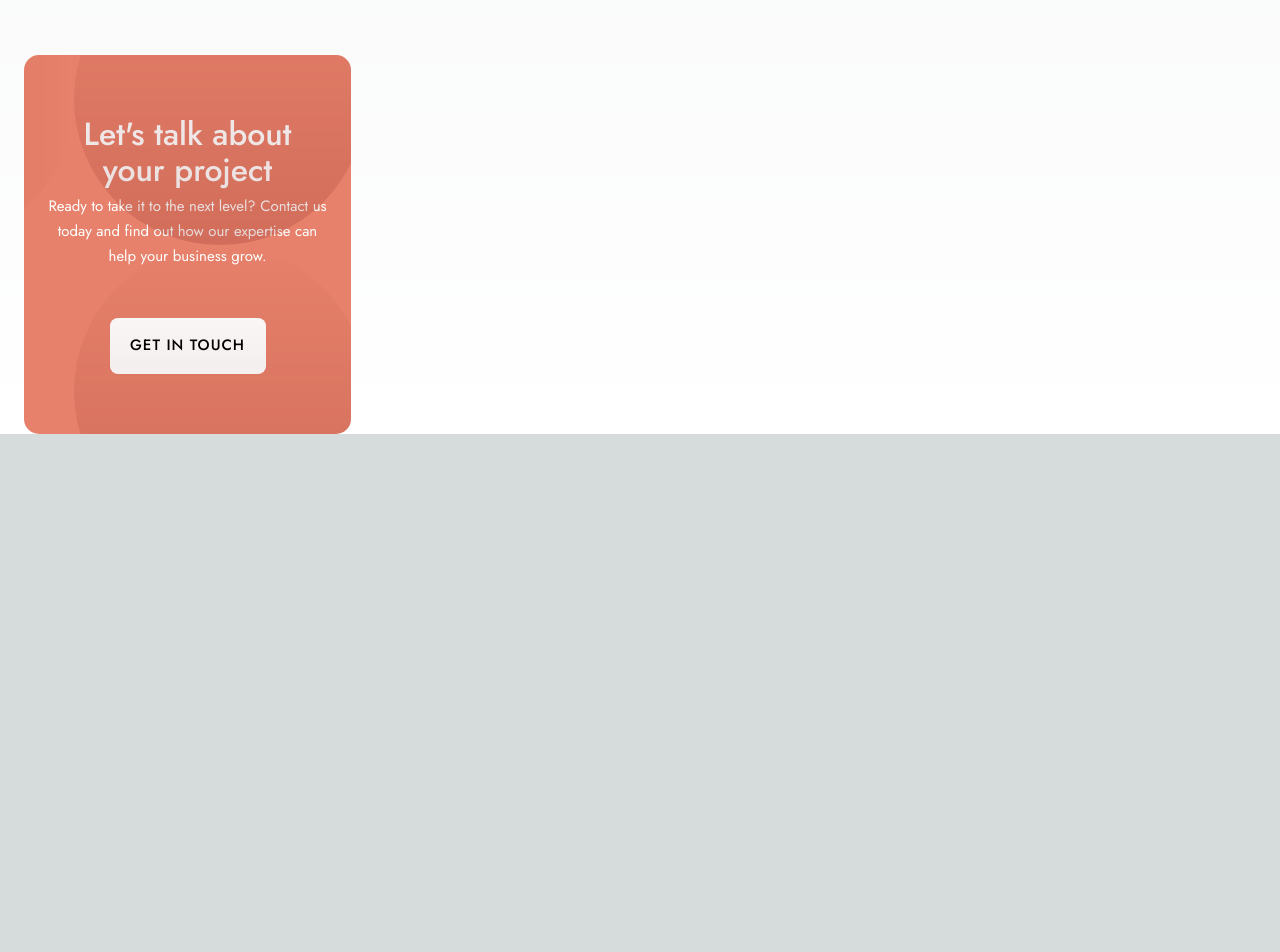
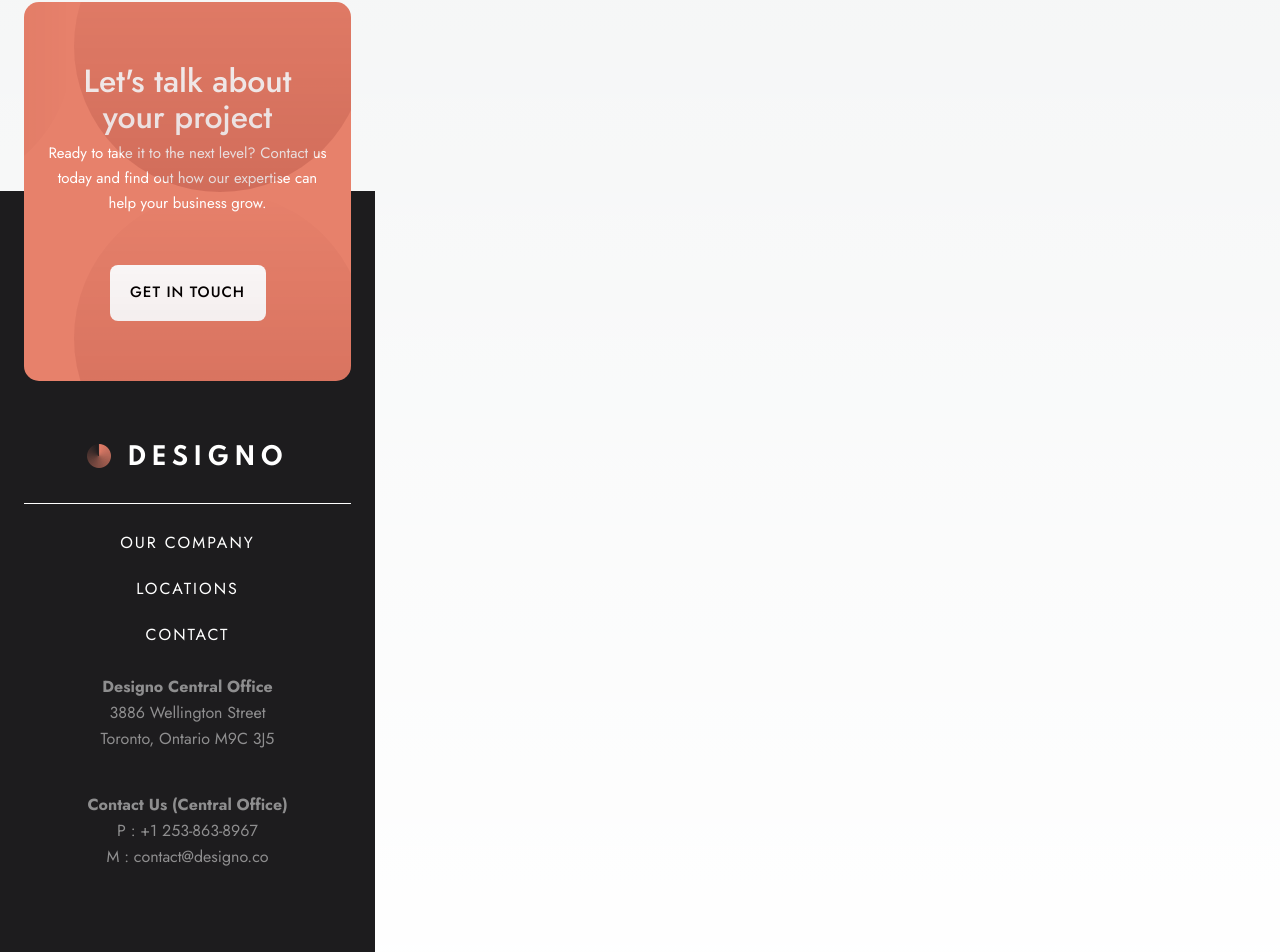
Before and after one commit to arlongoria93/designo-multipage-frontend-mentor, a Next.js app: page / in a window 1280 px wide. Shown: the part 3373-4325 px from the top of the page. Before the commit the page ends 3807 px from the top, so only its background shows below. Built offline with nearby package versions, Linux system fonts and the light colour scheme.

Commit message:
update page.js

```diff
--- a/src/app/page.js
+++ b/src/app/page.js
@@ -1,3 +1,4 @@
+import Image from "next/image";
 import Navbar from "@/components/Navbar/navbar";
 import Hero from "@/components/Hero/Hero";
 import MobileCardLink from "@/components/MobileCardLink/MobileCardLink";
@@ -6,7 +7,6 @@ import {
   IllustrationFriendly,
   IllustrationPassionate,
   IllustrationResourceful,
-  BackgroundPatternThreeCircles,
   BackgroundPatternDesignPagesIntroMobile,
 } from "@/components/svgs";
 
@@ -23,7 +23,7 @@ export default function Home() {
   return (
     <>
       <Navbar /> <Hero />
-      <div className="w-[375px] h- mt-[120px]">
+      <div className="w-[375px]  mt-[120px]">
         <div className="flex flex-col gap-[24px] items-center">
           {mobileCardLinks.map((image) => (
             <MobileCardLink
@@ -76,8 +76,9 @@ export default function Home() {
                 give them the best experience a company can provide.
               </p>
             </div>
-            <div className="mt-[119px] gap-[49px]  bg-[#E7816B] h-[379px] w-[327px] items-center justify-center rounded-[15px] flex flex-col overflow-hidden relative">
-              {/* flip image horizontaly  */}
+          </div>
+          <div className="w-[375px] mt-[311px] flex flex-col items-center  bg-[#1D1C1E] h-[815px]">
+            <div className="mt-[-189px] gap-[49px]  bg-[#E7816B] h-[379px] w-[327px] items-center justify-center rounded-[15px] flex flex-col overflow-hidden absolute">
               <BackgroundPatternDesignPagesIntroMobile className="w-[876px] -translate-x-[260px] h-[584px]   absolute" />
               <div className="flex flex-col text-center w-[279px] gap-[6px]">
                 <h1 className="text-[32px] font-medium leading-9 text-white">
@@ -92,6 +93,33 @@ export default function Home() {
                 GET IN TOUCH
               </button>
             </div>
+            <div className="mt-[253px] h-[498px] flex flex-col w-full items-center gap-[32px]">
+              <Image
+                src="/assets/shared/desktop/logo-light.png"
+                width={202}
+                height={27}
+                alt="logo"
+              />
+              <div className="w-[327px] h-[1px] bg-[#fff]"></div>
+              <div className="flex flex-col items-center gap-[32px] text-white leading-[14px] tracking-[2px]">
+                <h1>OUR COMPANY</h1>
+                <h1>LOCATIONS</h1>
+                <h1>CONTACT</h1>
+              </div>
+              <div className="flex flex-col w-full gap-[40px]">
+                <div className="flex flex-col items-center leading-[26px] text-white opacity-[0.5]">
+                  <h1 className="font-bold">Designo Central Office</h1>
+                  <h1>3886 Wellington Street</h1>
+                  <h1>Toronto, Ontario M9C 3J5</h1>
+                </div>
+                <div className="flex flex-col items-center leading-[26px] text-white opacity-[0.5]">
+                  <h1 className="font-bold">Contact Us (Central Office)</h1>
+                  <h1>P : +1 253-863-8967</h1>
+                  <h1>M : contact@designo.co</h1>
+                </div>
+              </div>
+            </div>
+            <div className="w-full flex flex-row mt-[40px]"></div>
           </div>
         </div>
       </div>
```
